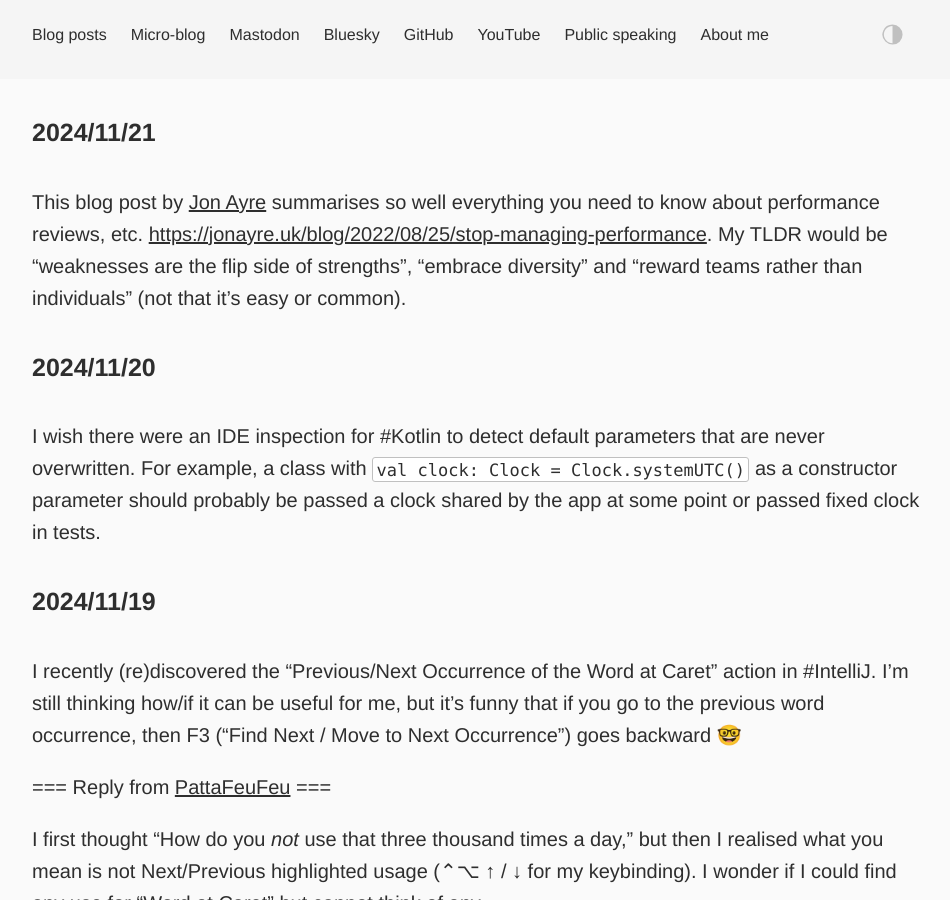
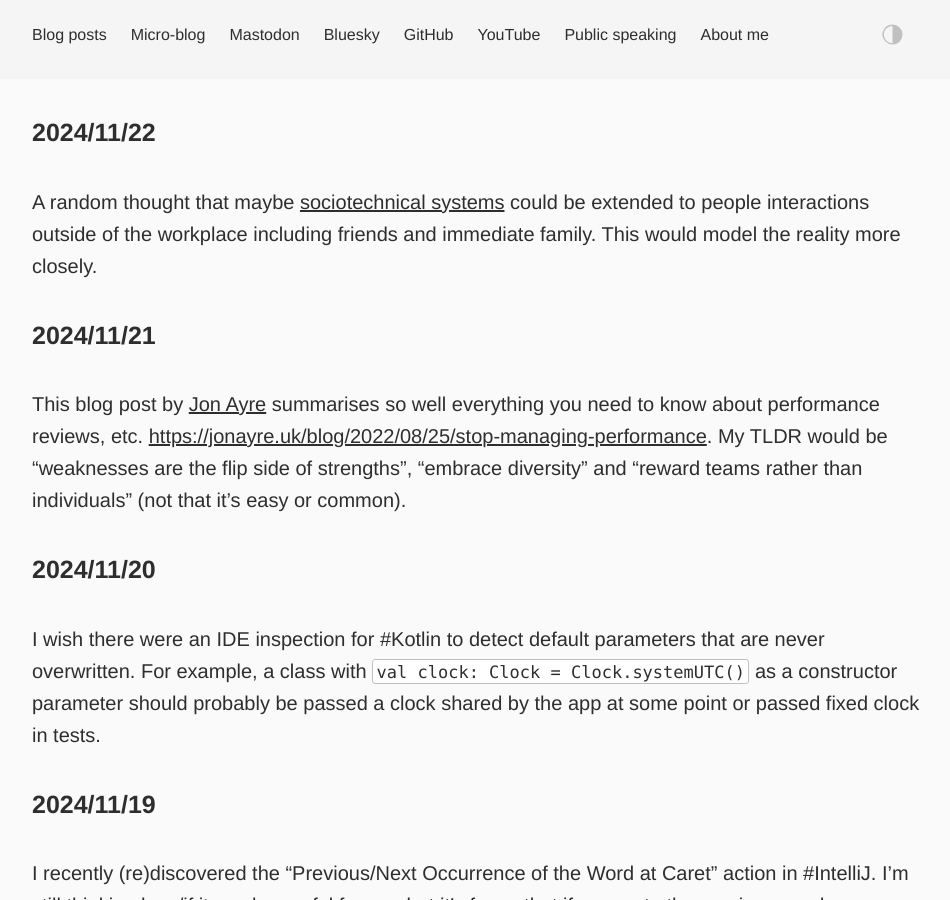
Before and after one commit to dkandalov/dkandalov.github.io, a Jekyll site: the page built from micro-blog.md, in a window 1280 px wide and 900 px high. Shown: the whole window, without its empty margins (160-1110 px from the left). Built offline with Jekyll 4.4.1, drawn with Linux system fonts in a browser that asks for light colours.

Commit message:
updated micro-blog

```diff
--- a/micro-blog.md
+++ b/micro-blog.md
@@ -2,6 +2,9 @@
 layout: post
 permalink: /micro-blog/
 ---
+
+#### 2024/11/22
+A random thought that maybe [sociotechnical systems](https://en.wikipedia.org/wiki/Sociotechnical_system) could be extended to people interactions outside of the workplace including friends and immediate family. This would model the reality more closely.
 
 #### 2024/11/21
 This blog post by [Jon Ayre](https://bsky.app/profile/jonayre.uk) summarises so well everything you need to know about performance reviews, etc. <https://jonayre.uk/blog/2022/08/25/stop-managing-performance>. My TLDR would be "weaknesses are the flip side of strengths", "embrace diversity" and "reward teams rather than individuals" (not that it's easy or common).
```
